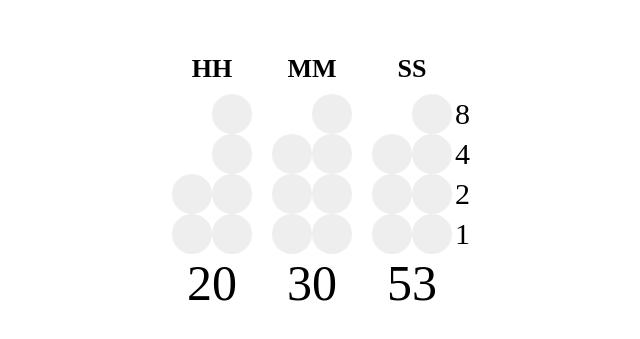
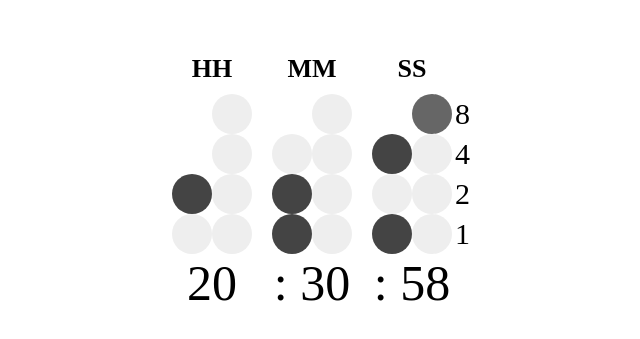
Before and after one commit to postrowinski/binary-clock, a plain HTML site: page index.html in a window 1280 px wide. Shown: the part 217-556 px from the top of the page, without its empty margins (328-968 px from the left). Drawn offline with Linux system fonts and the light colour scheme.

Commit message:
fix hour bug

```diff
--- a/index.html
+++ b/index.html
@@ -23,7 +23,7 @@
                     </div>
                     <div class="dozen-digit">
                         <div class="dots dot-10"></div>
-                        <div class="dots dot-10"></div>
+                        <div class="dots dot-20"></div>
                     </div>
                 </div>
                 <div class="binary-minutes flex-one flex-center flex-wrap flex-end">
--- a/main.js
+++ b/main.js
@@ -35,10 +35,14 @@ const time = () => {
     // Digital timer
     digitSeconds < 10 ? digitSeconds = `0${digitSeconds}` : digitSeconds;
     digitMinutes < 10 ? digitMinutes = `0${digitMinutes}` : digitMinutes;
+    digitHours <= 0 ? digitHours = '00' : digitHours;
 
-    digital.seconds.textContent = digitSeconds;
-    digital.minutes.textContent = digitMinutes;
+    digital.seconds.innerHTML = `<span class="separator">: </span>${digitSeconds}`;
+    digital.minutes.innerHTML = `<span class="separator">: </span>${digitMinutes}`;
     digital.hours.textContent = digitHours;
+
+    const separator = [...document.querySelectorAll('.separator')];
+    seconds % 2 === 0 ? separator.map(item => item.style.setProperty('opacity', '1')) : separator.map(item => item.style.setProperty('opacity', '0'));
 
     //Binary Timer
     binaryTime(binary.hours, hours);
--- a/style.css
+++ b/style.css
@@ -62,6 +62,7 @@ body {
 
 .dots.active {
     background: #444;
+    transition: .2s;
 }
 .single-digit , .dozen-digit {
     display: flex;
```
